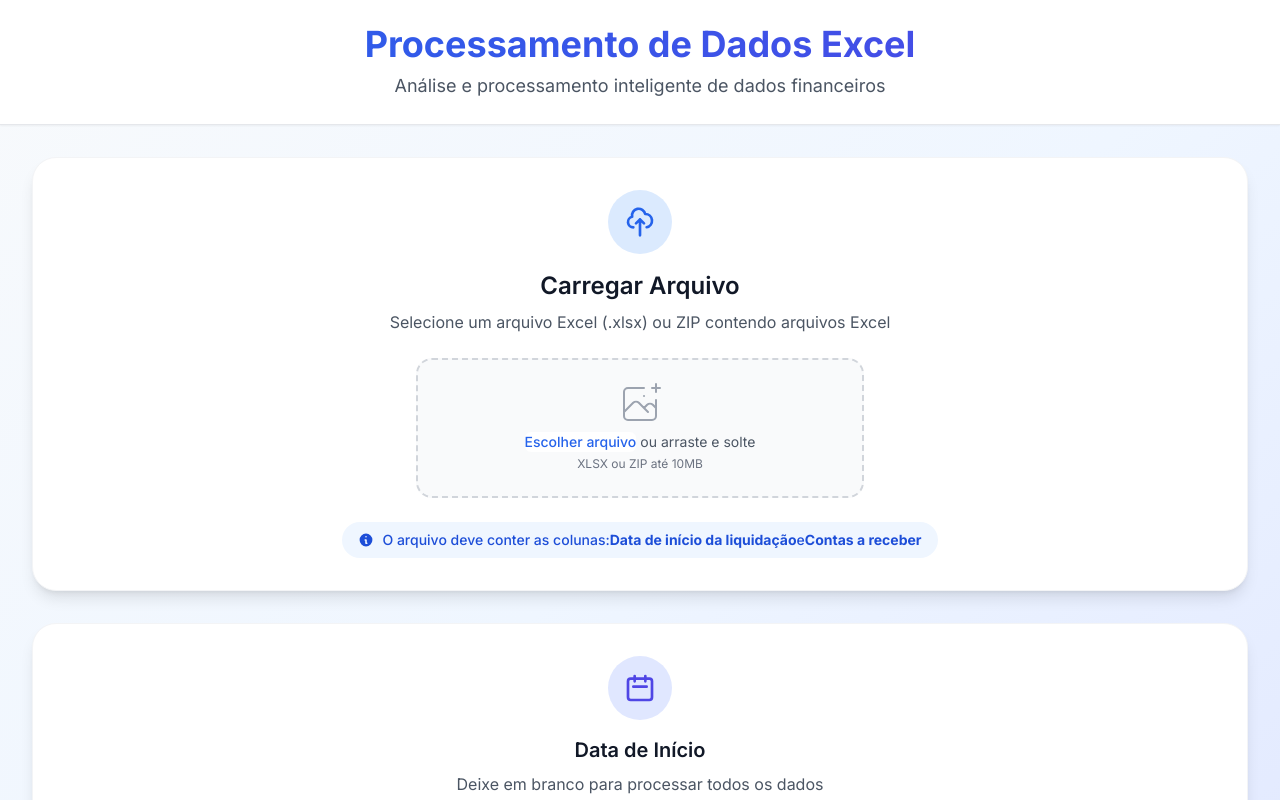
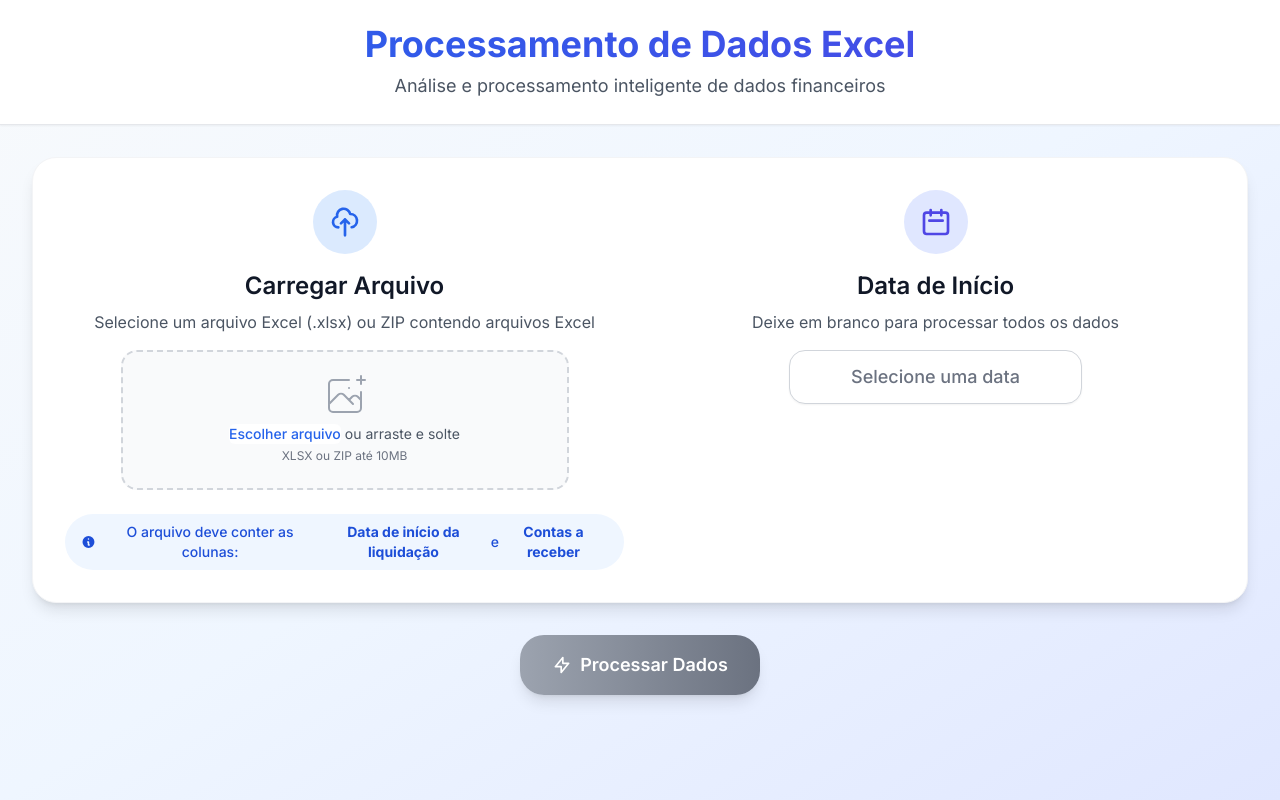
Before and after one commit to purchasestore/shein-finance-extract, a React (Create React App) app: page / in a window 1280 px wide. Shown: the top 800 px of the page. Built offline with nearby package versions, Linux system fonts and the light colour scheme.

Commit message:
Refactor App component layout to combine File Upload and Date Picker sections into a single row, enhancing UI organization and accessibility.

```diff
--- a/src/App.js
+++ b/src/App.js
@@ -192,17 +192,18 @@ function App() {
 
       {/* Main Content */}
       <div className="max-w-7xl mx-auto px-4 sm:px-6 lg:px-8 py-8">
+        {/* File Upload and Date Picker Section - Same Row */}
+        <div className="bg-white rounded-2xl shadow-lg border border-gray-100 p-8 mb-8">
+          <div className="grid grid-cols-1 lg:grid-cols-2 gap-8">
             {/* File Upload Section */}
-        <div className="bg-white rounded-2xl shadow-lg border border-gray-100 p-8 mb-8">
-          <div className="text-center mb-6">
+            <div className="text-center">
               <div className="mx-auto flex items-center justify-center h-16 w-16 rounded-full bg-blue-100 mb-4">
                 <svg className="h-8 w-8 text-blue-600" fill="none" stroke="currentColor" viewBox="0 0 24 24">
                   <path strokeLinecap="round" strokeLinejoin="round" strokeWidth={2} d="M7 16a4 4 0 01-.88-7.903A5 5 0 1115.9 6L16 6a5 5 0 011 9.9M15 13l-3-3m0 0l-3 3m3-3v12" />
                 </svg>
               </div>
               <h2 className="text-2xl font-semibold text-gray-900 mb-2">Carregar Arquivo</h2>
-            <p className="text-gray-600">Selecione um arquivo Excel (.xlsx) ou ZIP contendo arquivos Excel</p>
-          </div>
+              <p className="text-gray-600 mb-4">Selecione um arquivo Excel (.xlsx) ou ZIP contendo arquivos Excel</p>
 
               <div className="max-w-md mx-auto">
                 <label htmlFor="file-upload" className="block w-full">
@@ -251,7 +252,7 @@ function App() {
                 </label>
               </div>
 
-          <div className="mt-6 text-center">
+              <div className="mt-6">
                 <div className="inline-flex items-center px-4 py-2 bg-blue-50 text-blue-700 rounded-full text-sm font-medium">
                   <svg className="w-4 h-4 mr-2" fill="currentColor" viewBox="0 0 20 20">
                     <path fillRule="evenodd" d="M18 10a8 8 0 11-16 0 8 8 0 0116 0zm-7-4a1 1 0 11-2 0 1 1 0 012 0zM9 9a1 1 0 000 2v3a1 1 0 001 1h1a1 1 0 100-2v-3a1 1 0 00-1-1H9z" clipRule="evenodd" />
@@ -262,14 +263,13 @@ function App() {
             </div>
 
             {/* Date Picker Section */}
-        <div className="bg-white rounded-2xl shadow-lg border border-gray-100 p-8 mb-8">
-          <div className="max-w-md mx-auto text-center">
+            <div className="text-center">
               <div className="mx-auto flex items-center justify-center h-16 w-16 rounded-full bg-indigo-100 mb-4">
                 <svg className="h-8 w-8 text-indigo-600" fill="none" stroke="currentColor" viewBox="0 0 24 24">
                   <path strokeLinecap="round" strokeLinejoin="round" strokeWidth={2} d="M8 7V3m8 4V3m-9 8h10M5 21h14a2 2 0 002-2V7a2 2 0 00-2-2H5a2 2 0 00-2 2v12a2 2 0 002 2z" />
                 </svg>
               </div>
-            <h3 className="text-xl font-semibold text-gray-900 mb-2">Data de Início</h3>
+              <h3 className="text-2xl font-semibold text-gray-900 mb-2">Data de Início</h3>
               <p className="text-gray-600 mb-4">Deixe em branco para processar todos os dados</p>
               <DatePicker
                 selected={startDate}
@@ -280,6 +280,7 @@ function App() {
                 placeholderText="Selecione uma data"
                 isClearable
               />
+            </div>
           </div>
         </div>
 
```
Lines whose indentation alone changed are shown as unchanged.
